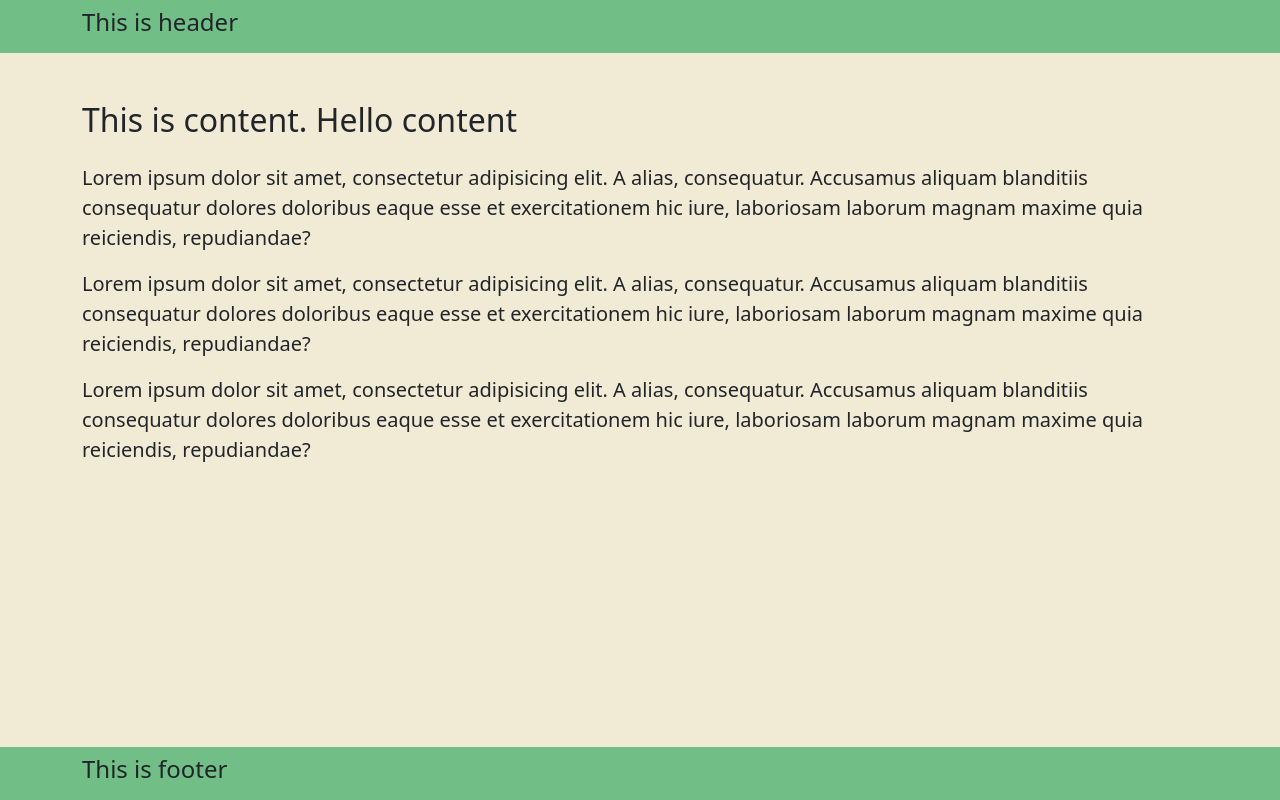
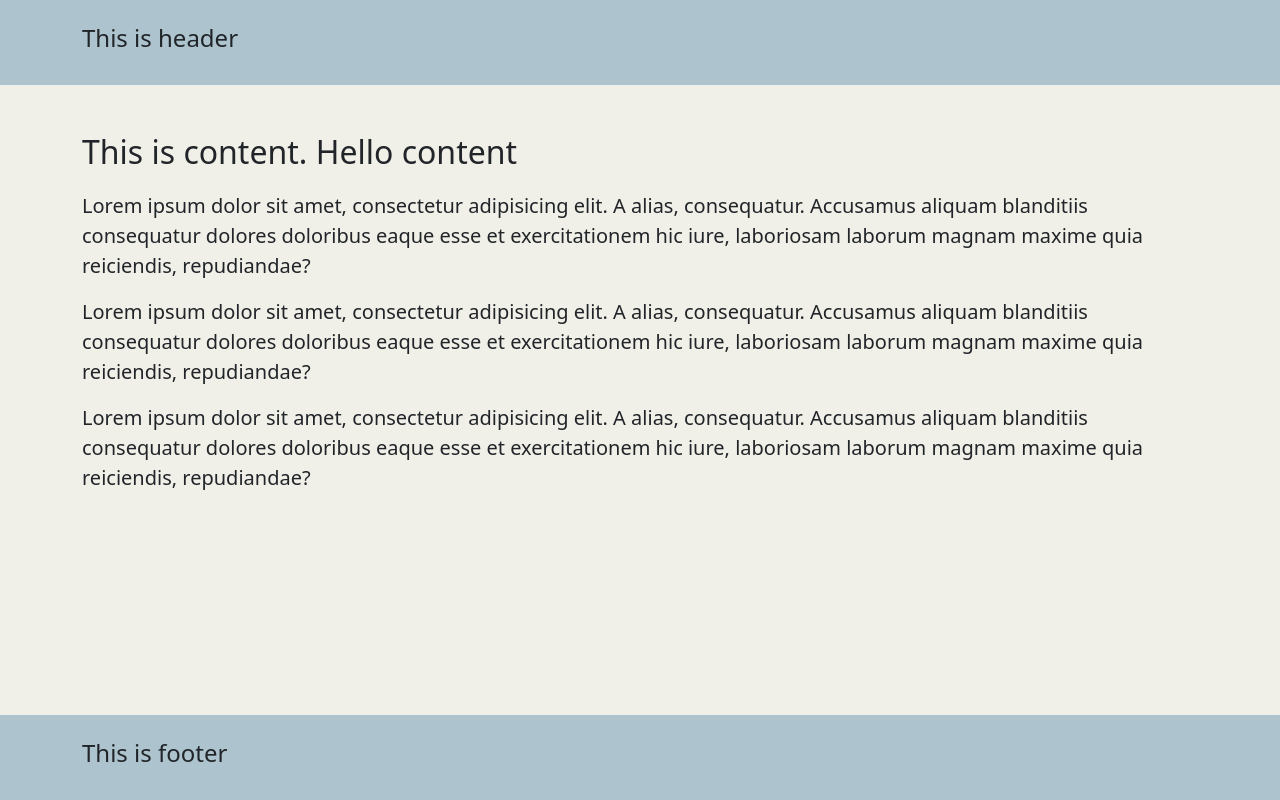
Before and after one commit to roman44work/site, a plain HTML site: page index.html in a window 1280 px wide. Drawn offline with Linux system fonts and the light colour scheme.

Commit message:
004 cool color

```diff
--- a/index.html
+++ b/index.html
@@ -9,14 +9,14 @@
     <title>Document</title>
 </head>
 <body>
-<header class="pt-2 pb-2">
+<header class="pt-4 pb-4">
     <div class="container">
         <h4>This is header</h4>
     </div>
 </header>
 <main class="pt-5 pb-5">
     <div class="container">
-        <h2 class="mb-4">This is content. Hello content</h2>
+        <h2 class="title">This is content. Hello content</h2>
         <p class="text">Lorem ipsum dolor sit amet, consectetur adipisicing elit. A alias, consequatur. Accusamus aliquam blanditiis
             consequatur dolores doloribus eaque esse et exercitationem hic iure, laboriosam laborum magnam maxime quia
             reiciendis, repudiandae?</p>
@@ -28,7 +28,7 @@
             reiciendis, repudiandae?</p>
     </div>
 </main>
-<footer class="pt-2 pb-2">
+<footer class="pt-4 pb-4">
     <div class="container">
         <h4>This is footer</h4>
     </div>
--- a/scss/footer.scss
+++ b/scss/footer.scss
@@ -1,5 +1,5 @@
 footer{
-  background: #71be87;
+  background: #ADC4CE;
 }
 
 footer{
--- a/scss/header.scss
+++ b/scss/header.scss
@@ -1,3 +1,3 @@
 header{
-  background: #71be87;
+  background: #ADC4CE;
 }
--- a/scss/main.scss
+++ b/scss/main.scss
@@ -3,7 +3,7 @@ html, body {
 }
 
 body{
-  background: #f1ebd6;
+  background: #F1F0E8;
   display: flex;
   flex-direction: column;
 }
@@ -11,3 +11,7 @@ body{
 .text{
   font-size: 20px;
 }
+
+.title{
+  margin-bottom: 20px;
+}
```
Also changed, not shown: css/style.css, 1 other file.
